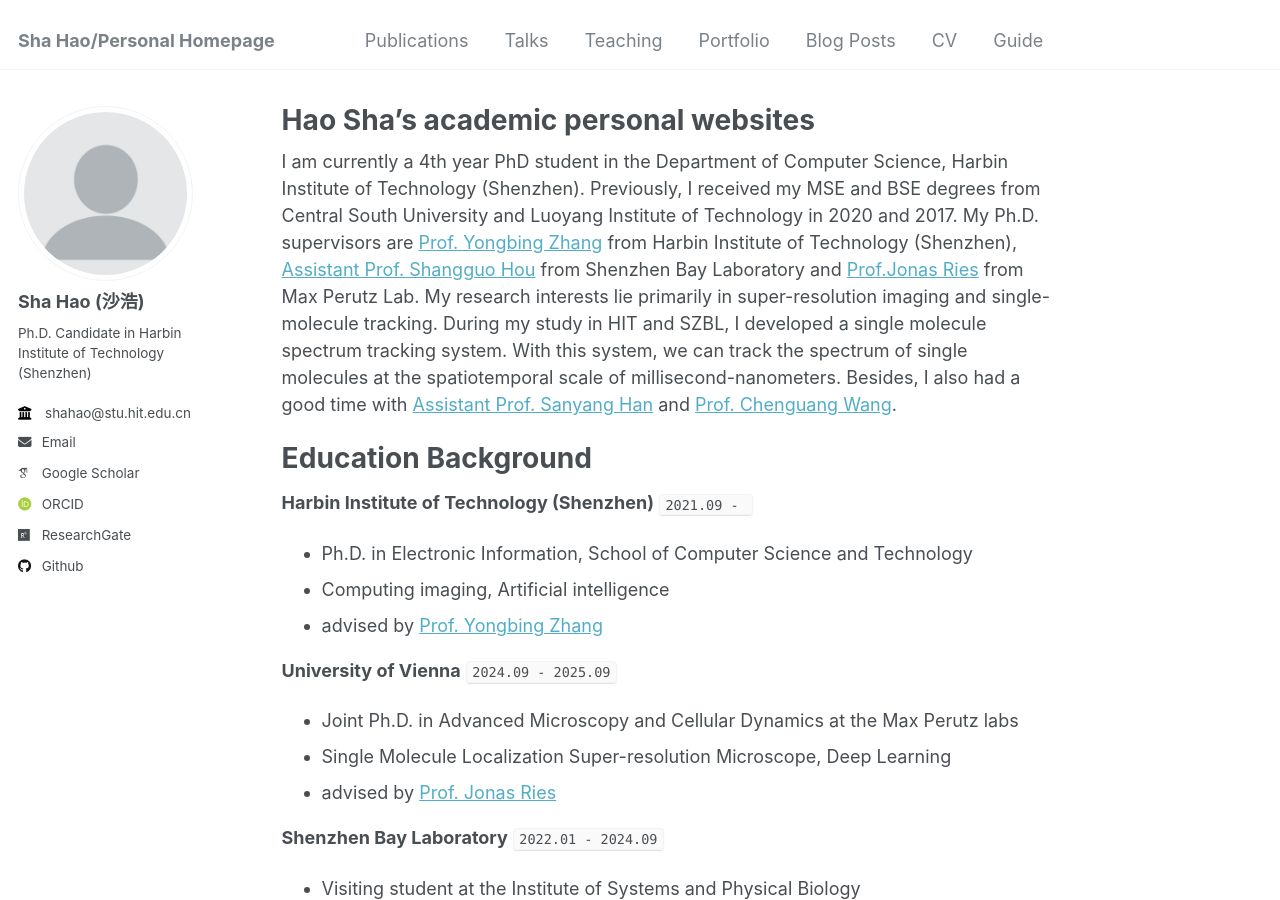
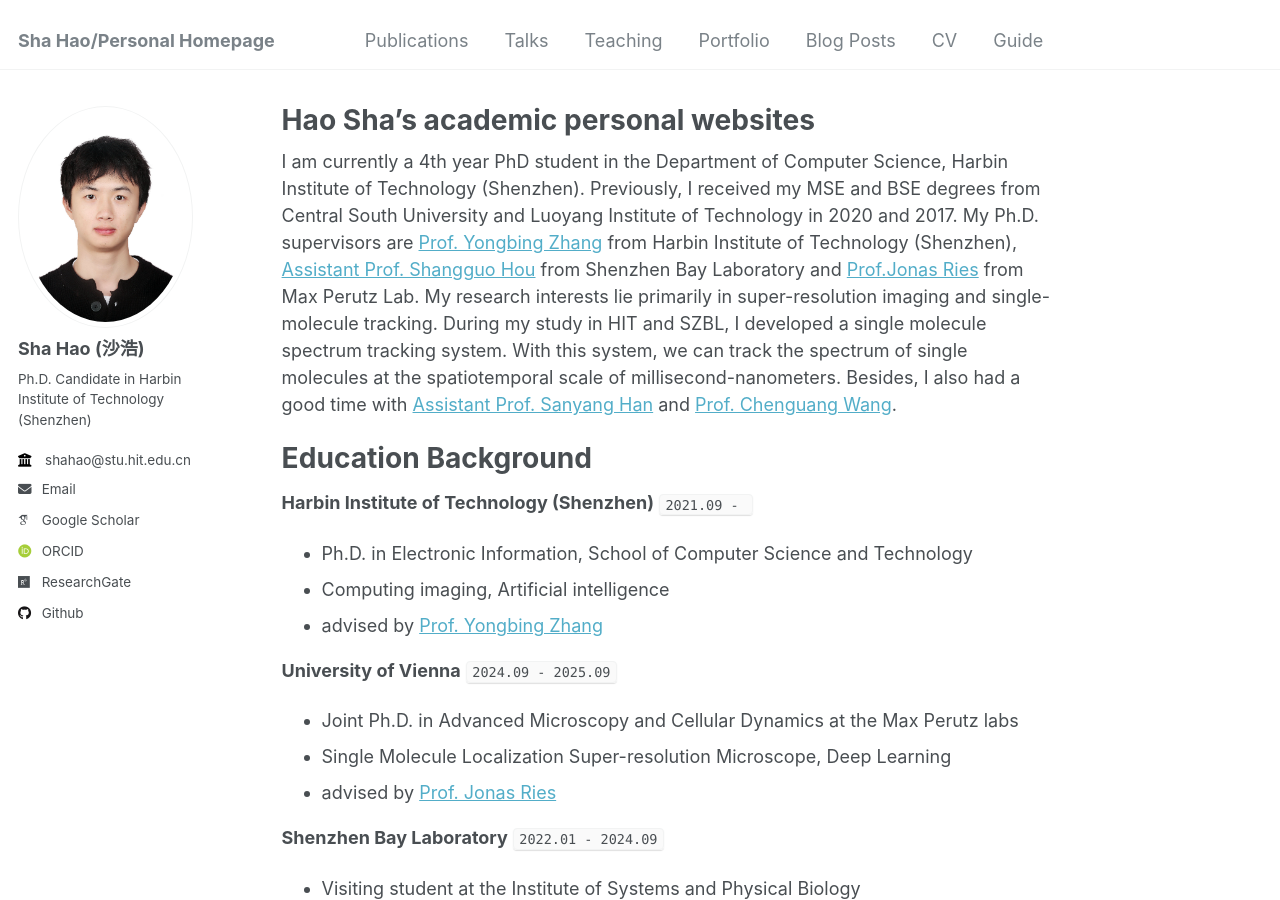
Before and after one commit to hitsh95/shahao, a Jekyll site: the page built from _pages/about.md, in a window 1280 px wide and 900 px high. Built offline with Jekyll 4.4.1, drawn with Linux system fonts in a browser that asks for light colours; some web fonts are replaced.

Commit message:
Update _config.yml

```diff
--- a/_config.yml
+++ b/_config.yml
@@ -21,7 +21,7 @@ repository               : "hitsh95/shahao"
 #               Additional customization can be done by editing /_includes/author-profile.html
 author:
   # Biographic information
-  avatar           : "profile.png"
+  avatar           : "头像.png"
   name             : "Sha Hao (沙浩)"
   bio              : "Ph.D. Candidate in Harbin Institute of Technology (Shenzhen)"
   employer         : "shahao@stu.hit.edu.cn"
```
